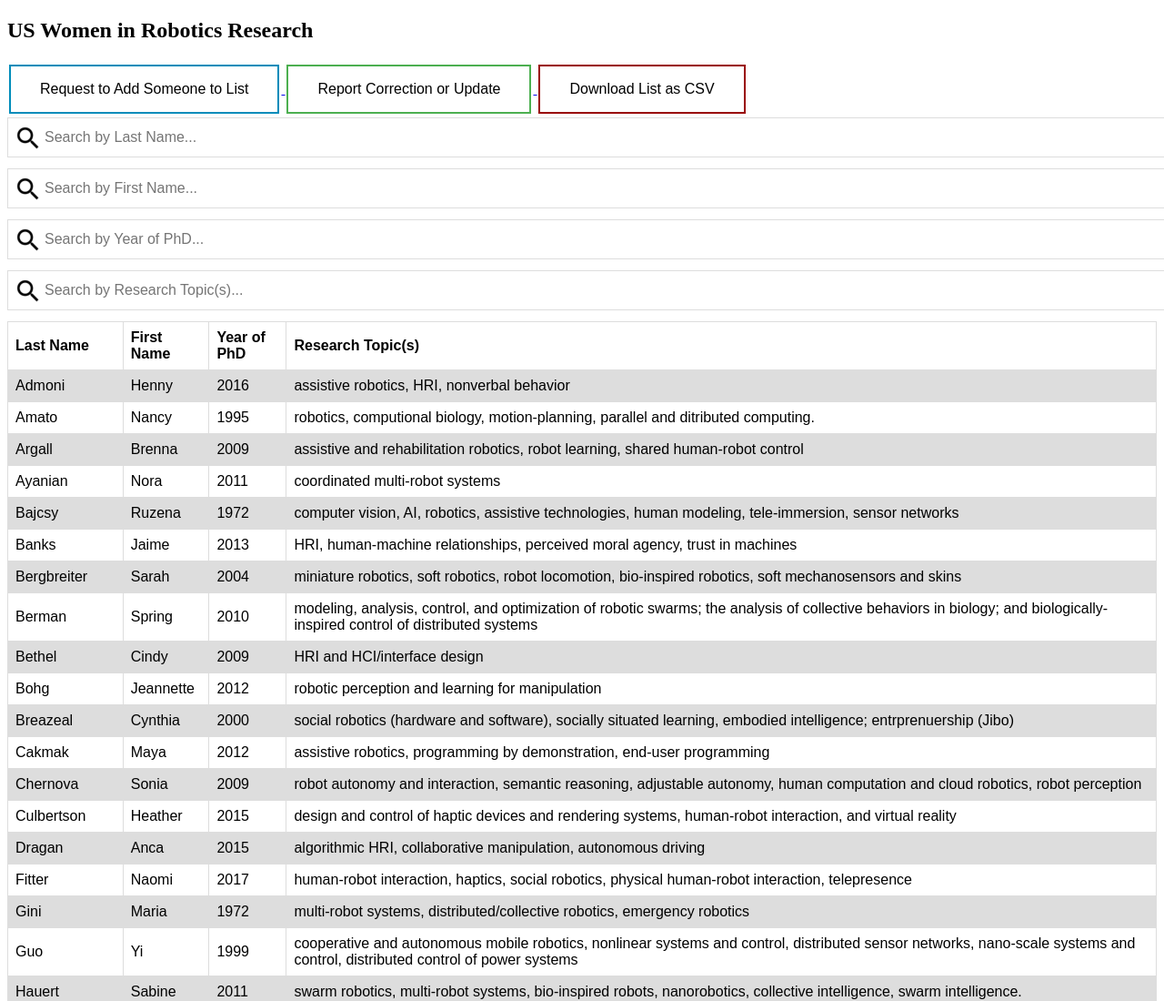
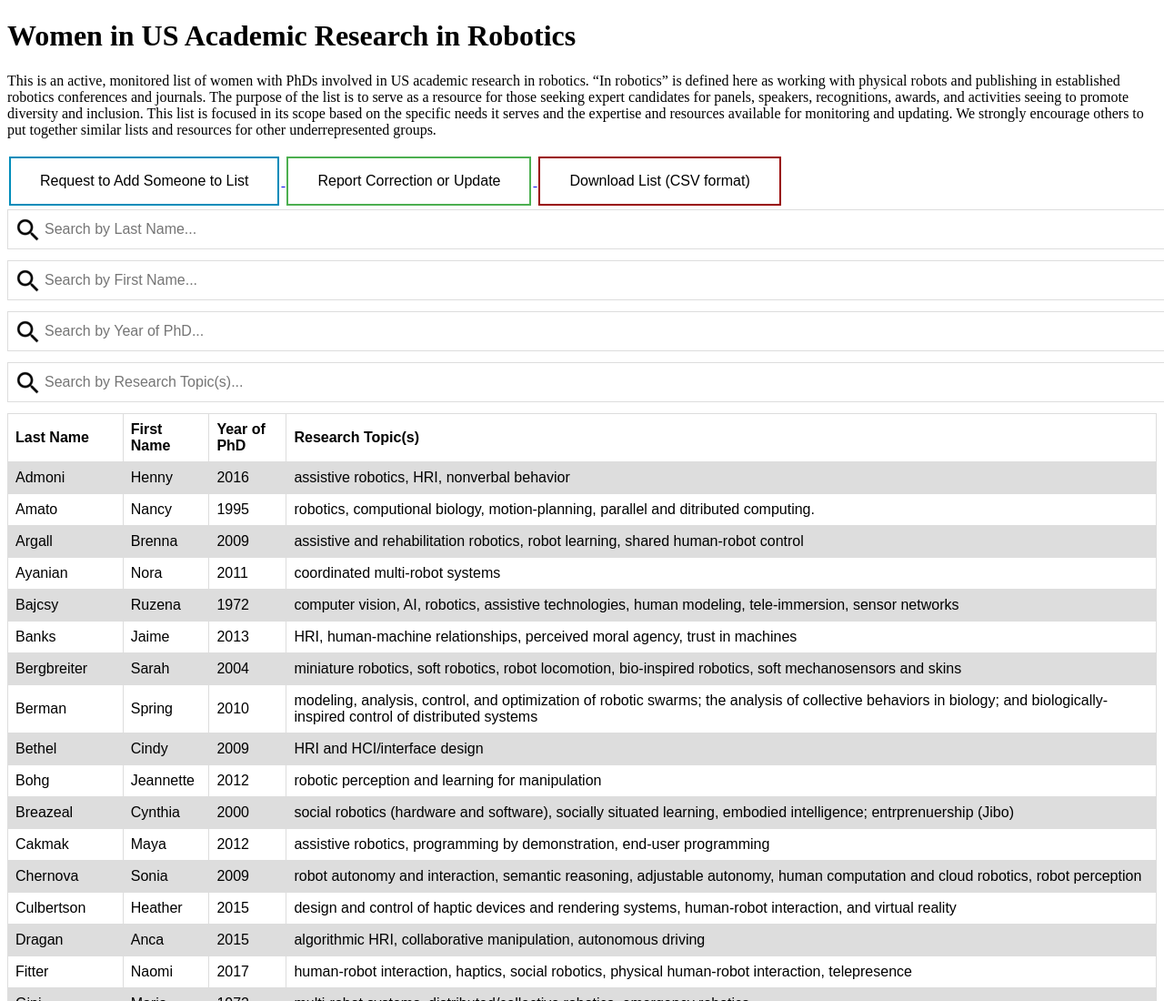
Before and after one commit to us-women-in-robotics-research/us-women-in-robotics-research.github.io, a plain HTML site: page index.html in a window 1280 px wide. Shown: the top 1100 px of the page at 91% size. Drawn offline with nearby package versions, Linux system fonts and the light colour scheme.

Commit message:
Updates to links, cite, and paragraph

```diff
--- a/index.html
+++ b/index.html
@@ -1,22 +1,26 @@
 <!DOCTYPE html>
 <html>
 <head>
-	<title>US Women in Robotics Research</title>
+	<title>Women in US Academic Research in Robotics</title>
 	<meta charset="utf-8" />
  	<meta name="viewport" content="width=device-width, initial-scale=1" />
 	<link href="css/style.css" rel="stylesheet" type="text/css" media="all">
 </head>
 <body>
-	<h2>US Women in Robotics Research</h2>
+	<h1>Women in US Academic Research in Robotics</h1>
+	<p>
+		This is an active, monitored list of women with PhDs involved in US academic research in robotics.  “In robotics” is defined here as working with physical robots and publishing in established robotics conferences and journals.
 
-	<a href="https://docs.google.com/forms/d/1N-CY4AZK38SU2r86aazEJNDjdChOfCAY4gvCG1c3y1s/" target="_blank">
+		The purpose of the list is to serve as a resource for those seeking expert candidates for panels, speakers, recognitions, awards, and activities seeing to promote diversity and inclusion.  This list is focused in its scope based on the specific needs it serves and the expertise and resources available for monitoring and updating. We strongly encourage others to put together similar lists and resources for other underrepresented groups.
+	</p>
+	<a href="https://docs.google.com/forms/d/e/1FAIpQLSeobHZd4r9A9O_lU0g_LxHDQHtepF-KtctH0_pPLHvnIkYFTw/viewform" target="_blank">
 		<button class="button button1">Request to Add Someone to List</button>
 	</a>
-	<a href="https://docs.google.com/forms/d/19kVUgy9F7bFfqehxZw45ENItS67Sn_SYXWOASykAFO0" target="_blank">
+	<a href="https://docs.google.com/forms/d/e/1FAIpQLSd8oVgy1b4hAF5G8ZEEjx9j7ddSMmRF1Chw9yCIltvQS9n0Lg/viewform">
 		<button class="button button2">Report Correction or Update</button>
 	</a>
 	<a href="list.csv" download>
-		<button class="button button3">Download List as CSV</button>
+		<button class="button button3">Download List (CSV format)</button>
 	</a>
 
 	<input type="text" id="myInput0" onkeyup="searchLookUp(0)" placeholder="Search by Last Name..." title="Type in a name">
```
